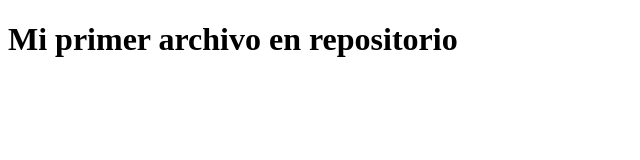
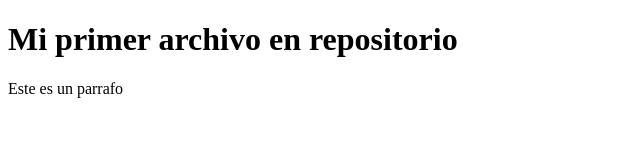
Before and after one commit to AdolfoMaldonado/prueba_5dm, a plain HTML site: page index.html in a window 1280 px wide. Shown: the whole page, without its empty margins (0-640 px from the left). Drawn offline with Linux system fonts and the light colour scheme.

Commit message:
modificamos la eqtiqueta p

```diff
--- a/index.html
+++ b/index.html
@@ -10,5 +10,8 @@
     <h1>
         Mi primer archivo en repositorio
     </h1>
+</p>
+Este es un parrafo
+</p>
 </body>
 </html>
```
